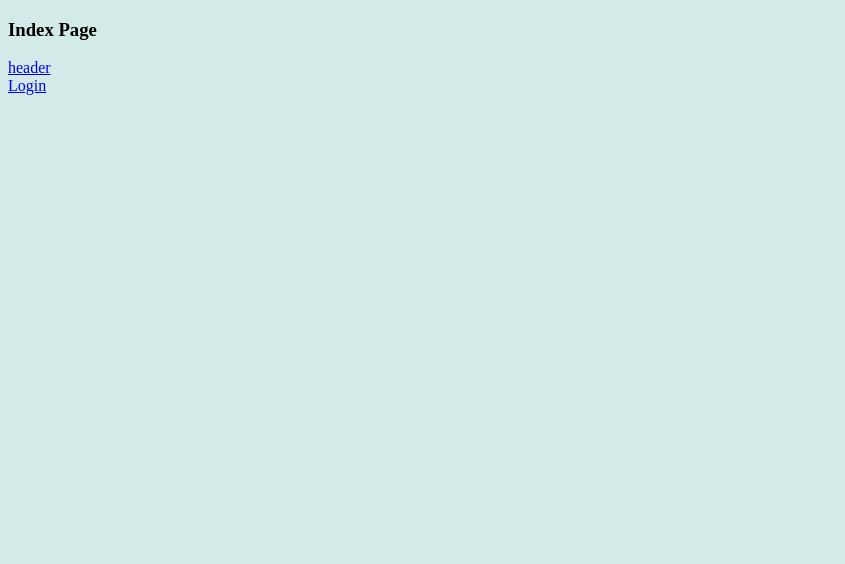
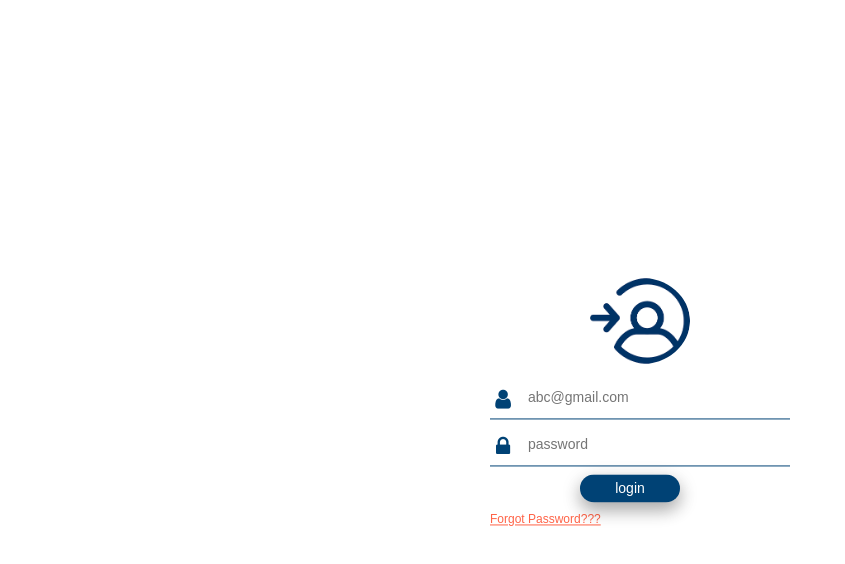
Before and after one commit to kavyasri2404/frontend-htmlandcss-, a plain HTML site: page index.html in a window 1280 px wide. Shown: the whole page, without its empty margins (0-845 px from the left). Drawn offline with Linux system fonts and the light colour scheme.

Commit message:
done till dashboard

```diff
--- /dev/null
+++ b/dashboard.css
@@ -0,0 +1,74 @@
+@charset "ISO-8859-1";
+@import "https://stackpath.bootstrapcdn.com/font-awesome/4.7.0/css/font-awesome.min.css";
+@media screen and (max-height: 450px) {
+  .body {padding-top: 15px;}
+  .wrapper .sidebar{font-size: 18px;}
+}
+body{
+	margin: 0px;
+	padding:0px;
+	font-family: sans-serif;
+    background-color: #FFFFFF;
+}
+*{
+	margin: 0;
+	padding: 0;
+	box-sizing: border-box;
+	list-style: none;
+	text-decoration: none;
+	font-family: 'Josefin Sans', sans-serif;
+
+}
+.wrapper
+{
+	display:  flex;
+	position: fixed;
+}
+.wrapper .sidebar
+{
+	position: fixed;
+	width: 200px;
+	height: 100%;
+	padding: 30px 0;
+	background-color: #004275;
+}
+.wrapper .sidebar h2
+{
+	color: white;
+	text-transform: uppercase;
+	text-align: center;
+	margin-bottom: 20px;
+	padding: 30px 0;
+}
+.wrapper .sidebar ul li
+{
+	padding: 15px;
+	/* border-bottom: 1px solid white; */
+	/* border-top: 1px solid white;	 */
+}
+.wrapper .sidebar ul li a
+{
+	color: #bdb8d7;
+	display: block;
+}
+.wrapper .sidebar ul li a .fa
+{
+	width: 25px;
+}
+.wrapper .sidebar ul li:hover a
+{
+	color: white;
+}
+.wrapper .sidebar ul li.active a
+{
+	color: #FF6347;
+}
+
+.wrapper .main_content
+{
+	width: 100%;
+	margin-left: 200px;
+	color: black;
+    text-align: justify;
+    padding: 200px;
+}
--- a/index.html
+++ b/index.html
@@ -1,15 +1,29 @@
 <!DOCTYPE html>
-    <head>
-        <meta charset="utf-8">
-        <link rel="stylesheet" href="style.css">
-        <title>
-            Dalrada Dashboard
-        </title>
-    </head>
-    <body>
-       <h3>Index Page</h3>
-       <a href="header.html">header</a>
-       <br>
-       <a href="login.html">Login</a>
-    </body>
+<html>
+<head>
+<meta charset="ISO-8859-1">
+<title>Welcome to Dalrada</title>
+<link rel="stylesheet" type="text/css" href="style.css">
+</head>
+<body>
+	<div class="login-box">
+	<div class="imgcontainer">
+     <img src="images.png"
+			alt="Avatar"
+			class="avatar">
+	</div>
+	<div class="textbox">
+	<i class="fa fa-user" aria-hidden="true"></i>
+		<input type="email" placeholder="abc@gmail.com" name="emailid" value="">
+	</div>
+	<div class="textbox">
+	<i class="fa fa-lock" aria-hidden="true"></i>
+			<input type="password" placeholder="password" name="password" value="">
+	</div>
+	<form action="dashboard.html">
+		<input class="button" type ="submit" value="login">
+	</form>
+	<a href="forgot.html">Forgot Password???</a>
+	</div>
+</body>
 </html>
--- a/style.css
+++ b/style.css
@@ -1,3 +1,101 @@
+@charset "ISO-8859-1";
+@import "https://stackpath.bootstrapcdn.com/font-awesome/4.7.0/css/font-awesome.min.css";
+@media screen and (max-height: 450px) {
+  .login-box {padding-top: 15px;}
+  .textbox {font-size: 18px;}
+}
 body{
-    background-color: #d2ebe9;
+	margin: 0px;
+	padding:0px;
+	font-family: sans-serif;
+    background-color: #FFFFFF;
 }
+@keyframes mymove {
+	50% {
+		box-shadow: 10px 20px 30px 0px #004275;
+		opacity: 0.7;
+	}
+
+}
+.login-box
+{
+	-webkit-animation: mymove 5s infinite;
+	animation: mymove 5s infinite;
+	width: 300px;
+	position: absolute;
+	top: 50%;
+	left: 50%;
+	transform: translate(-50%,-50%);
+	color: #004275;
+	padding: 10px;
+	background-color:#FFFFFF;
+}
+.login-box a
+{
+	float: left;
+	font-size: 12px;
+	margin-bottom: 10px;
+	padding: 10px 0;
+	color:  #FF6347;
+}
+.textbox
+{
+	width: 100%;
+	overflow: hidden;
+	font-size: 22px;
+	padding: 8px 0;
+	margin: 8px 0;
+	border-bottom: 1px solid  #004275;
+}
+.textbox i
+{
+	width: 26px;
+	float: left;
+	text-align: center;
+}
+.button
+{
+	box-shadow: 0 8px 16px 0 rgba(0,0,0,0.2), 0 6px 20px 0 rgba(0,0,0,0.19);
+	background: none;
+	border: 0.5px solid transparent;
+	color: #FFFFFF;
+	padding: 5px;
+	font-size: 14px;
+	cursor: pointer;
+	margin: 0;
+	width: 100px;
+	border-radius: 20px;
+	display: inline-block;
+	left: 30%;
+	position: relative;
+	background-color: #004275;
+}
+.button:hover {
+	opacity: 0.7;
+	color: #A5A5A5;
+  }
+
+.imgcontainer {
+    text-align: center;
+    margin: 24px 0 12px 0;
+    position: relative;
+}
+img.avatar {
+    width: 30%;
+    border-radius: 50%;
+    width:100% !important;
+	height : 100% !important;
+	max-width: 100px !important;
+	max-height: 100px !important;
+}
+.textbox input
+{
+	border: none;
+	outline: none;
+	background: none;
+	color: black;
+	font-size: 14px;
+	width: 80%;
+	float: left;
+	margin: 0 10px;
+}
```
Also changed, not shown: dashboard.html (added, +44 -0 lines), header.html (+1 -1 lines), login.html (deleted, +0 -23 lines), images.png (added), loginimg.png (added), signin.png (added).
